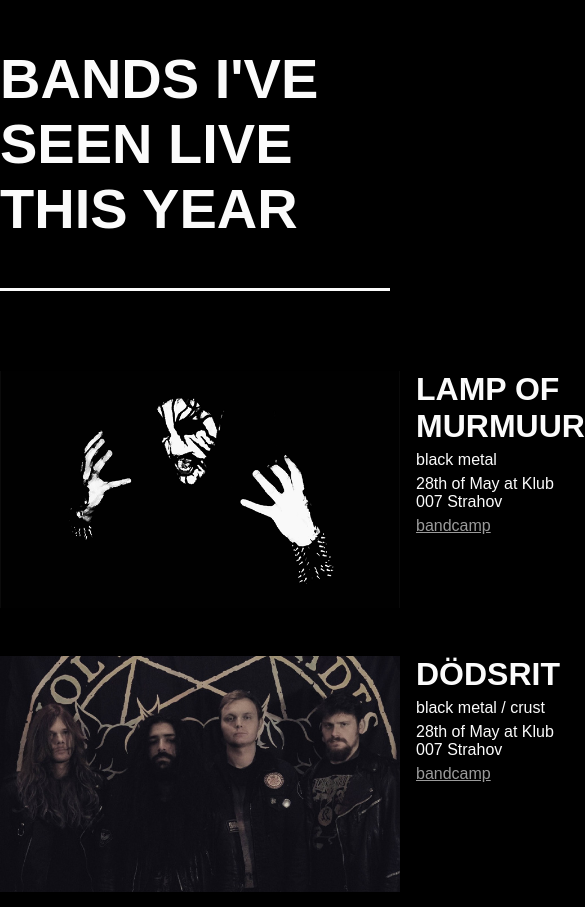
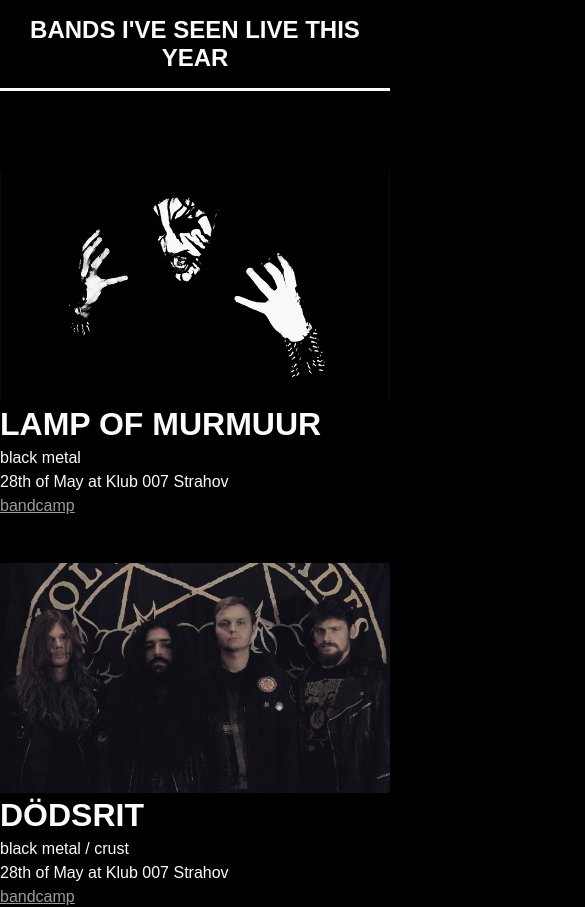
Before and after one commit to rainsab/bisty, a React (Vite) app: page / in a window 390 px wide. Shown: the top 907 px of the page, 585 px wide, since content can reach past the window. Built offline with nearby package versions, Linux system fonts and the light colour scheme; a web font is replaced by a local one.

Commit message:
made size fully responsive

```diff
--- a/src/style.css
+++ b/src/style.css
@@ -12,12 +12,41 @@
 
 .head-text {
     text-transform: uppercase;
-    font-size: 3.5rem;
+    text-align: center;
+    font-size: 1.5rem;
+    margin-block: 1rem;
 }
 
-@media (min-width: 1024px) {
+.card {
+    margin-bottom: 3rem;
+}
+
+@media (max-width: 624px) {
+    .card-img {
+        max-width: 100vw;
+        height: 100%;
+    }
+}
+
+@media (min-width: 625px) {
     .head-text {
-        text-align: center;
+        font-size: 2rem;
+    }
+
+    .card {
+        display: flex;
+        gap: 1rem;
+    }
+    .card-img {
+        max-width: 400px;
+        height: 100%;
+    }
+}
+
+@media (min-width: 900px) {
+    .head-text {
+        font-size: 3.5rem;
+        margin-block: 2rem;
     }
 
     .cards-list {
@@ -35,20 +64,13 @@
 }
 
 @media (min-width: 1280px) {
+    .head-text {
+        margin-block: 3rem;
+    }
+
     .cards-list {
         max-width: 1264px;
     }
-}
-
-.card {
-    display: flex;
-    gap: 1rem;
-    margin-bottom: 3rem;
-}
-
-.card-img {
-    max-width: 400px;
-    height: 100%;
 }
 
 h2 {
```
